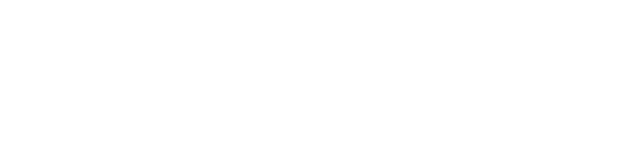
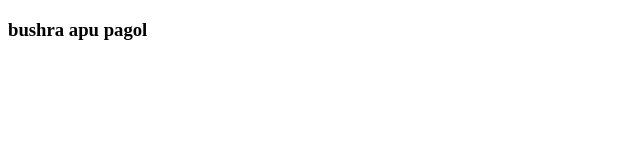
Before and after one commit to im-ajax/test-repo, a plain HTML site: page index.html in a window 1280 px wide. Shown: the whole page, without its empty margins (0-640 px from the left). Drawn offline with Linux system fonts and the light colour scheme.

Commit message:
made bushra apu pagol

```diff
--- a/index.html
+++ b/index.html
@@ -6,6 +6,7 @@
     <title>Document</title>
 </head>
 <body>
-
+    <!-- for extension -->
+     <h3>bushra apu pagol</h3>
 </body>
 </html>
```
